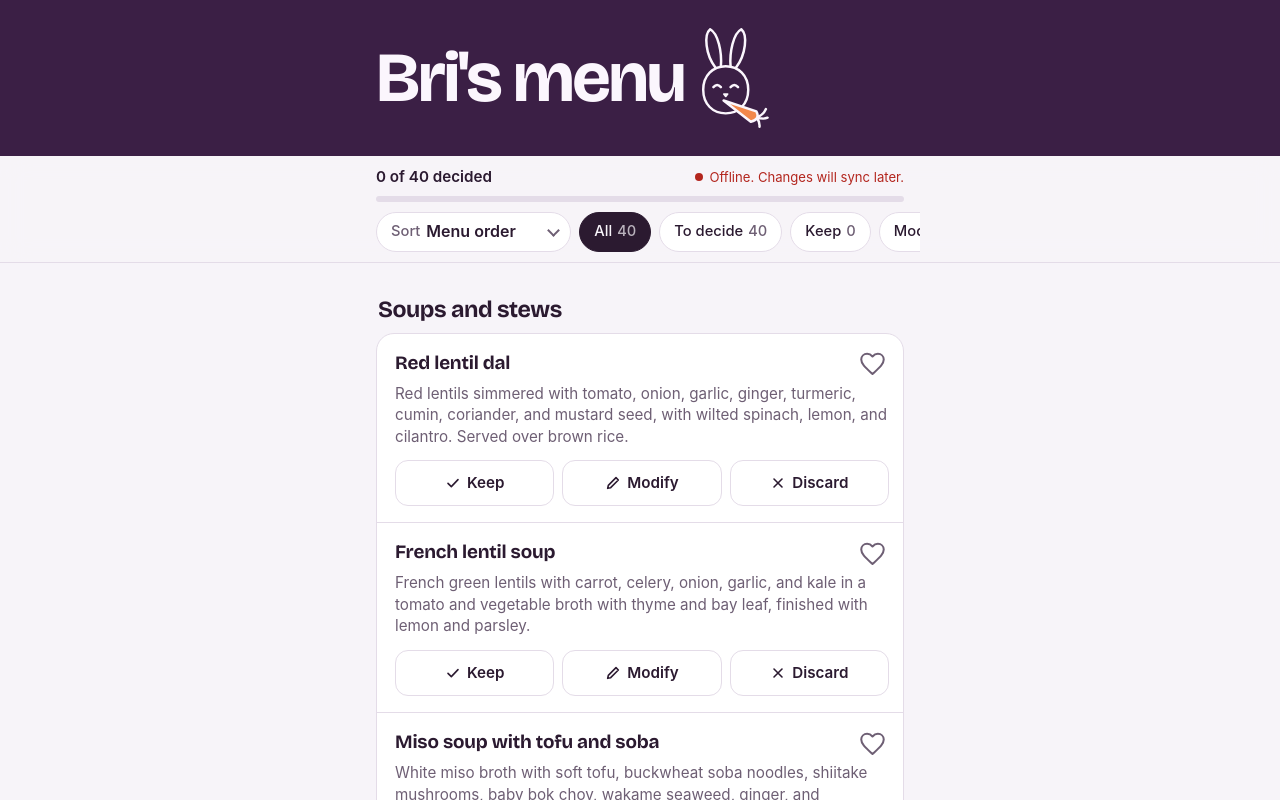
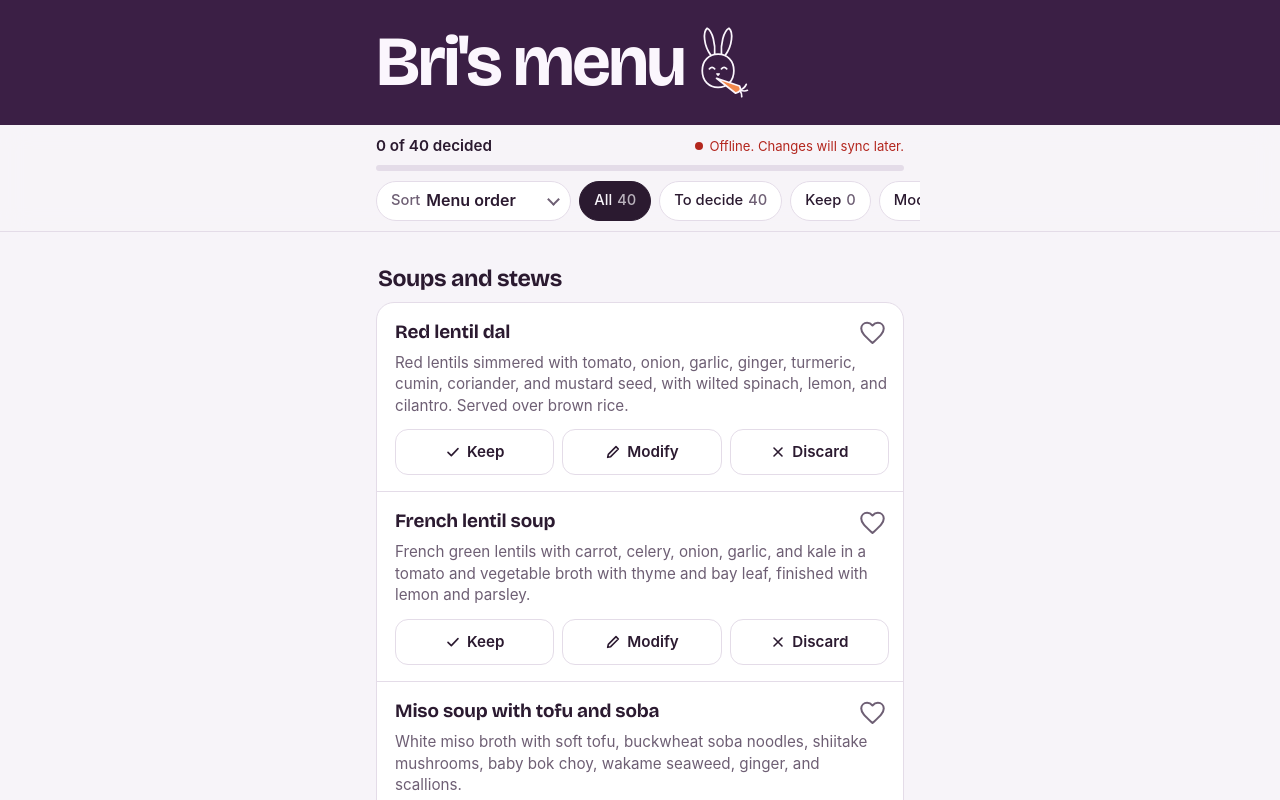
Before and after one commit to nneuwald/neuwald.github.io, a plain HTML site: page bri-menu/index.html in a window 1280 px wide. Shown: the top 800 px of the page. Drawn offline with nearby package versions, Linux system fonts and the light colour scheme; no server answers.

Commit message:
Bri's menu: shrink the bunny logo by 30%
Co-Authored-By: Claude Fable 5.2 <noreply@anthropic.com>
Claude-Session: https://claude.ai/code/session_012uUBdvpzS1hx18gsxE7ajb

```diff
--- a/bri-menu/index.html
+++ b/bri-menu/index.html
@@ -97,7 +97,7 @@ h1 {
   letter-spacing: -0.035em;
   margin: 0; min-width: 0;
 }
-.logo { flex: none; height: clamp(64px, 21vw, 104px); width: auto; color: var(--hero-ink); }
+.logo { flex: none; height: clamp(45px, 14.7vw, 73px); width: auto; color: var(--hero-ink); }
 .logo .carrot { fill: #f2884b; }
 
 /* ---------- sticky bar ---------- */
```
